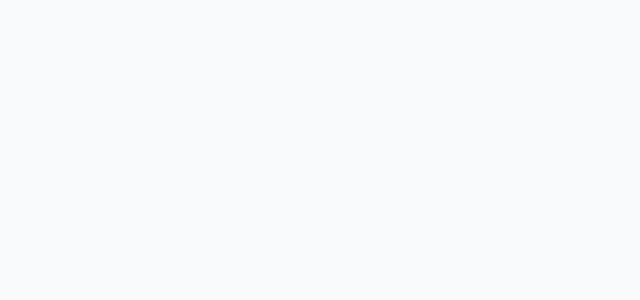
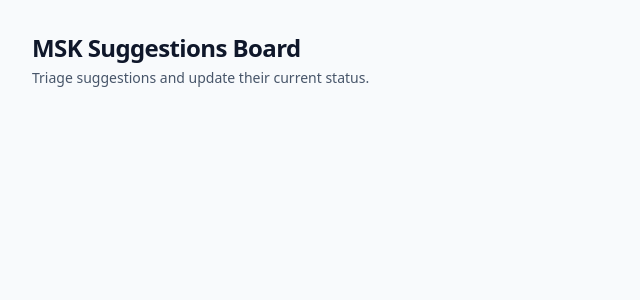
Before and after one commit to shannabarnard/MSK_dashboard, a Nuxt app: page / in a window 1280 px wide. Shown: the top 300 px of the page, without its empty margins (0-640 px from the left). Built offline with nearby package versions, Linux system fonts and the light colour scheme.

Commit message:
feat(home): add suggestions board landing header

```diff
--- /dev/null
+++ b/app/pages/index.vue
@@ -0,0 +1,8 @@
+<template>
+    <main class="mx-auto max-w-7xl px-4 py-8 sm:px-6 lg:px-8">
+      <header class="mb-6">
+        <h1 class="text-2xl font-semibold tracking-tight text-slate-900">MSK Suggestions Board</h1>
+        <p class="mt-1 text-sm text-slate-600">Triage suggestions and update their current status.</p>
+      </header>
+    </main>
+</template>
```
